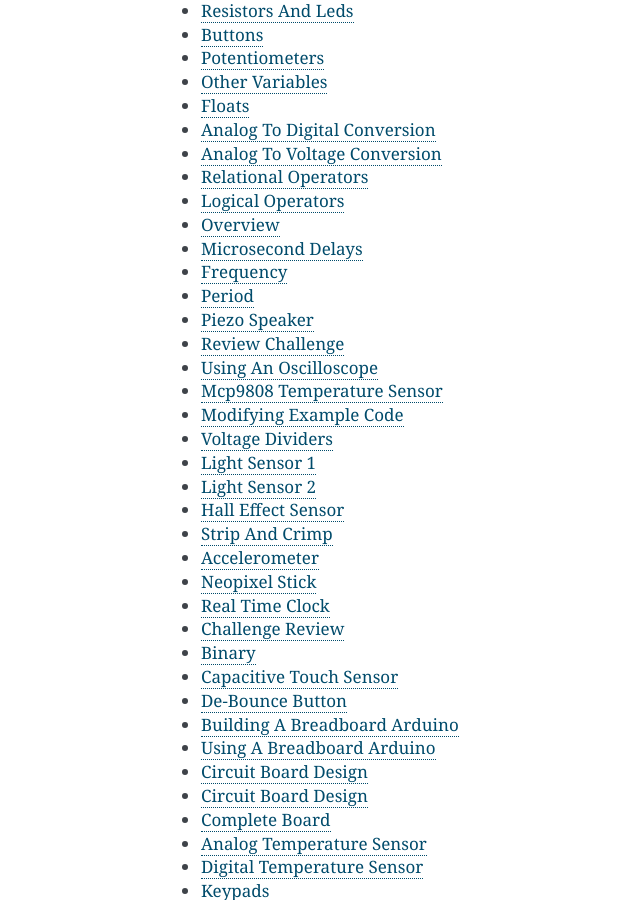
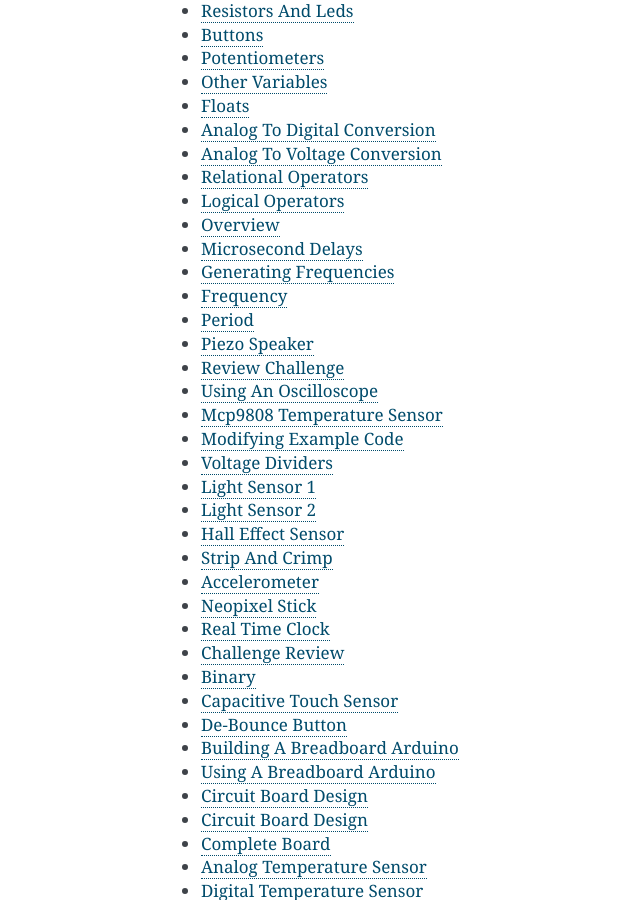
Before and after one commit to maxtkc/mvths-wiki, a Sphinx documentation site: the page built from docs/index.rst, in a window 1280 px wide and 900 px high, scrolled down 796 px. Shown: the whole window, without its empty margins (249-889 px from the left). Built offline with Sphinx 7.4.7, drawn with Linux system fonts in a browser that asks for light colours.

Commit message:
Update index.rst

```diff
--- a/docs/index.rst
+++ b/docs/index.rst
@@ -45,6 +45,7 @@
    023-logical-operators
    024-blinking-lights
    024a-microsecond-delay
+   025b-generating-frequency
    025-frequency
    025a-period
    026-piezo-speaker
```
